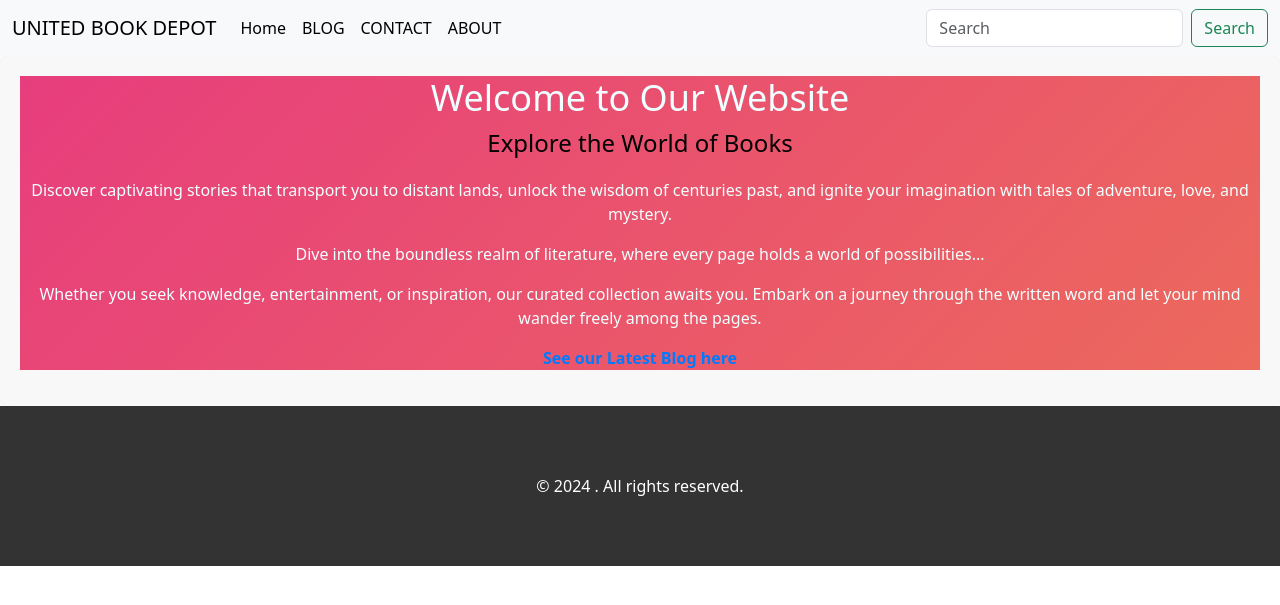
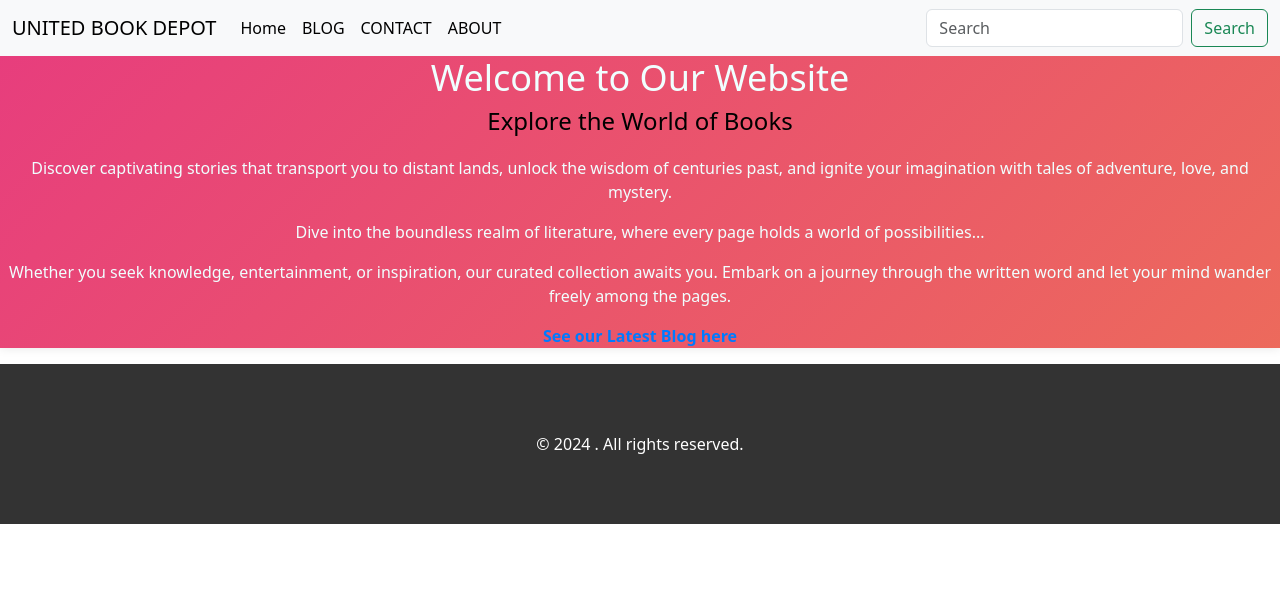
Before and after one commit to itsrehman71/webdev, a PHP site: page / in a window 1280 px wide. Shown: the top 605 px of the page. Run offline with PHP 8.4, Linux system fonts and the light colour scheme.

Commit message:
Update style.css

```diff
--- a/style.css
+++ b/style.css
@@ -1,7 +1,6 @@
 
 body, html {
     height: 100%;
-    margin: 0;
 }
 .bg-animation {
     background: linear-gradient(-45deg, #ee7752, #e73c7e, #23a6d5, #23d5ab);
@@ -31,16 +30,16 @@ body, html {
 }
 
 .welcome-section {
-    padding: 20px;
+
     background-color: #f8f8f8;
-    border-radius: 10px;
+
     box-shadow: 0 0 10px rgba(0, 0, 0, 0.1);
     text-align: center;
   }
 
   .welcome-section h1 {
     font-size: 36px;
-    margin-bottom: 10px;
+
     color: #333;
   }
 
```
